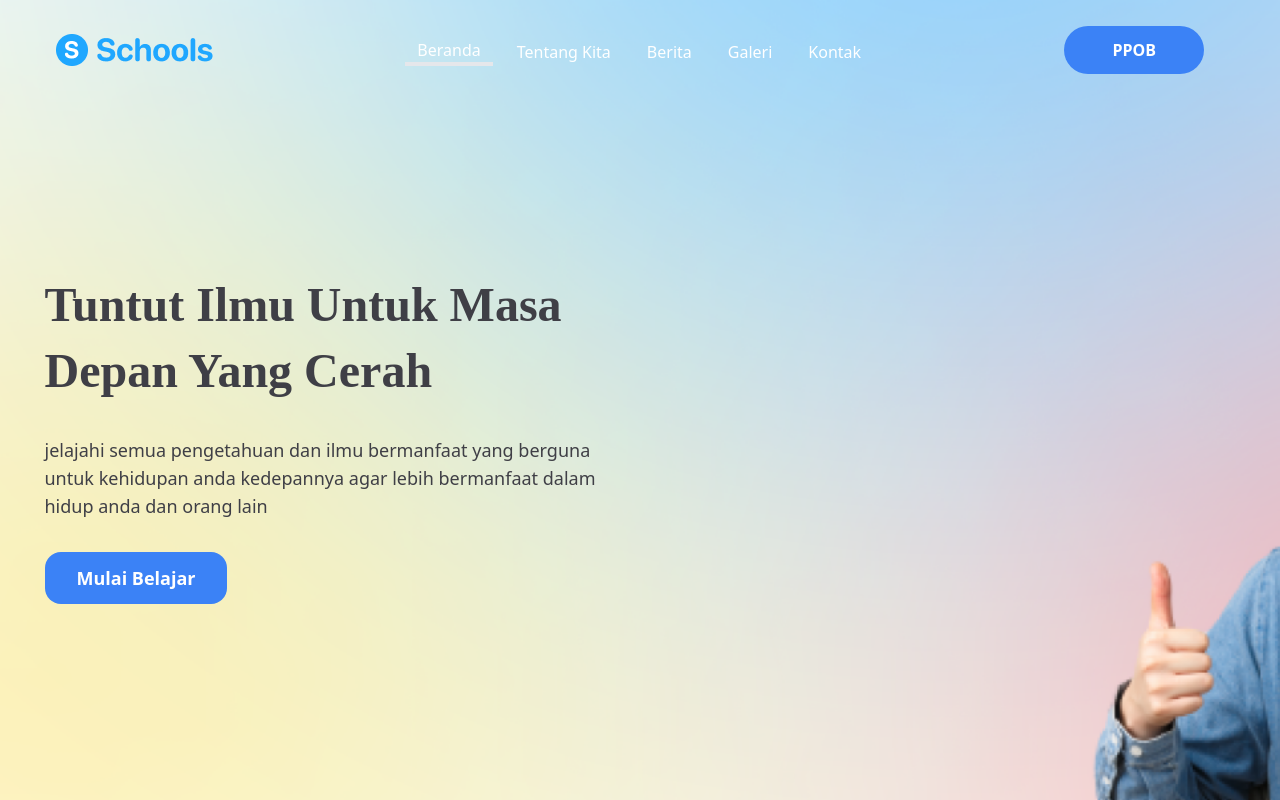
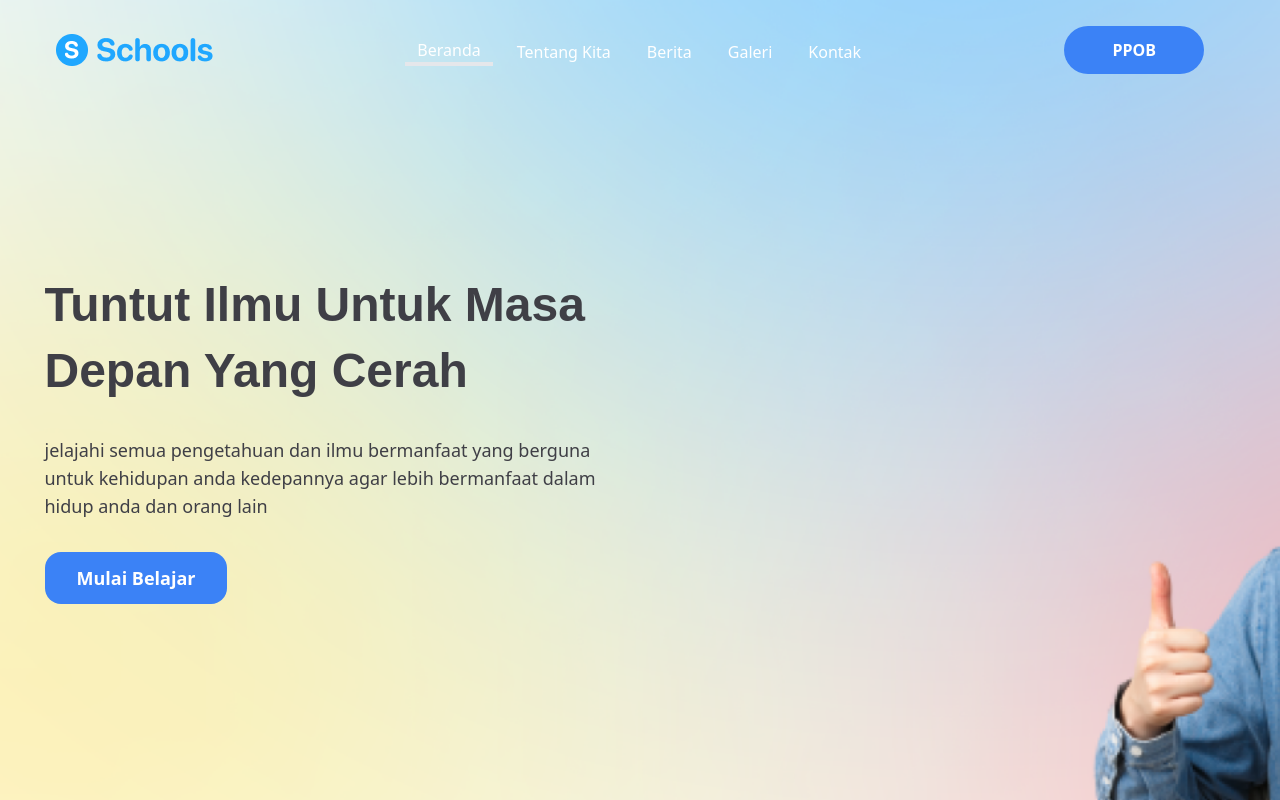
Before and after one commit to maharaniiibp/SchoolWeb-9, a Next.js app: page / in a window 1280 px wide. Shown: the top 800 px of the page. Built offline with nearby package versions, Linux system fonts and the light colour scheme; a web font is replaced by a local one.

Commit message:
Update global.css

```diff
--- a/app/global.css
+++ b/app/global.css
@@ -26,19 +26,22 @@
     to bottom,
     transparent,
     rgb(var(--background-end-rgb))
-      )
-      rgb(var(--background-start-rgb));
+  ) rgb(var(--background-start-rgb));
 }
 
-
-@layer base{
+@layer base {
   @font-face {
     font-family: "SF Pro Rounded";
     src: url("https://db.onlinewebfonts.com/t/060fd297f19446447a9a1325ad5b889b.woff");
   }
 
-
-  h1{
-      font-family: SF Pro Rounded;
+  h1 {
+    font-family: "SF Pro Rounded", sans-serif;
   }
 }
+
+@media (prefers-color-scheme: light) {
+  body {
+    background: #ffffff; /* Set the background color to white in light mode */
+  }
+}
```
Lines whose indentation alone changed are shown as unchanged.
